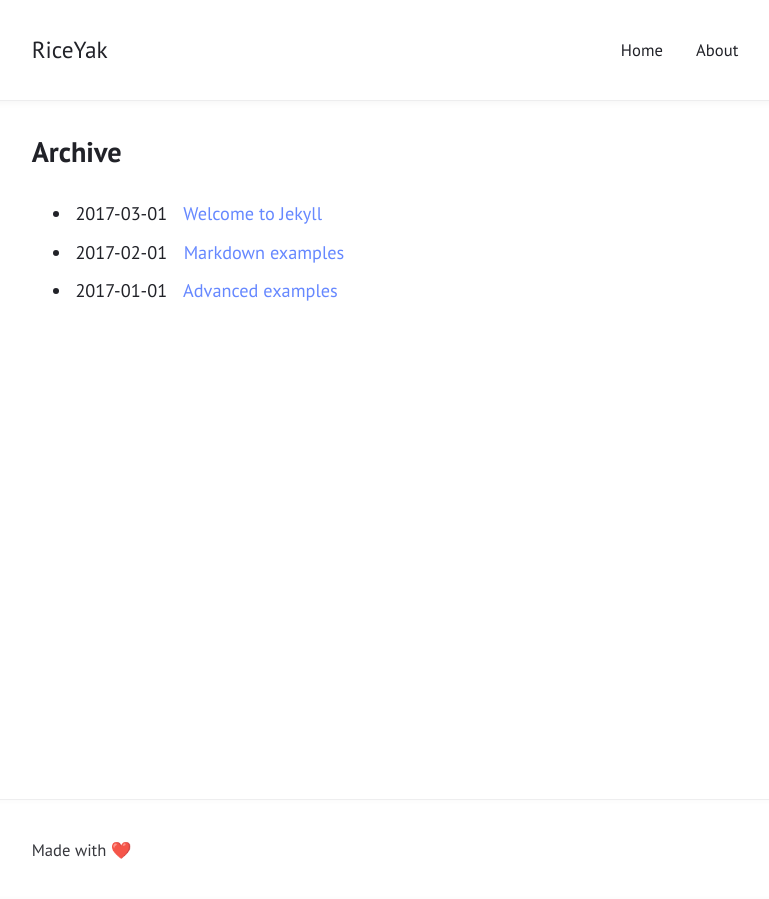
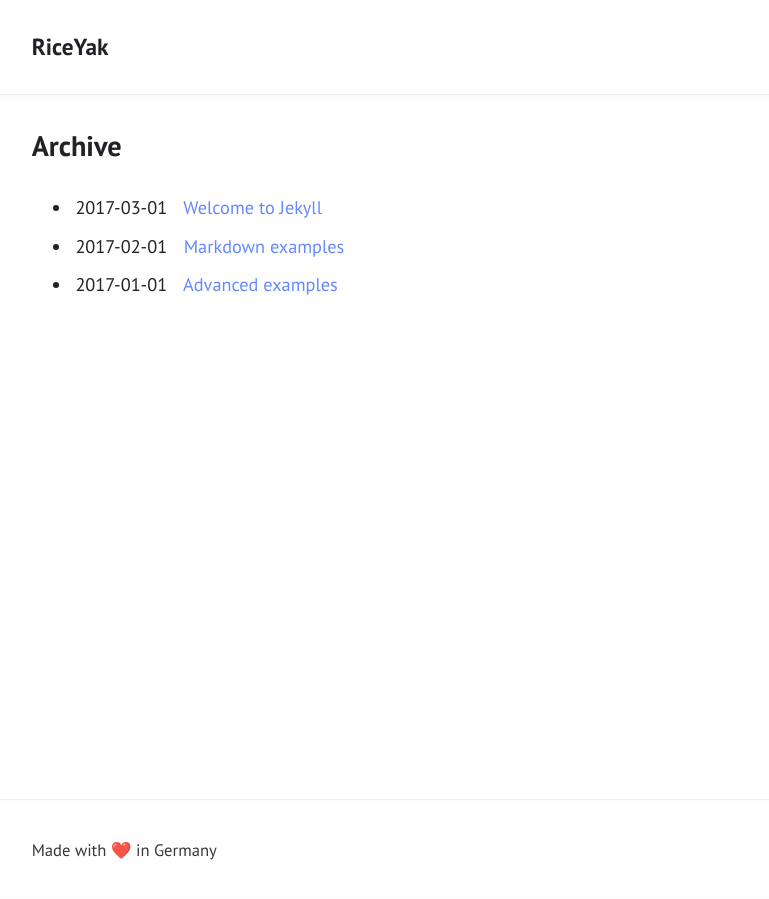
Before and after one commit to BraunPhilipp/braunphilipp.github.io, a Jekyll site: the page built from archive.html, in a window 1280 px wide. Shown: the whole page, without its empty margins (255-1024 px from the left). Built offline with Jekyll 4.4.1, drawn with Linux system fonts in a browser that asks for light colours.

Commit message:
Style changes

```diff
--- a/_config.yml
+++ b/_config.yml
@@ -1,6 +1,6 @@
 title: "RiceYak"
 author: "Philipp Braun"
-description: "Made with ❤️"
+description: "Made with ❤️ in Germany"
 permalink: /:title/
 lang: "en"
 excerpt_separator: "\n\n\n"
--- a/_layouts/default.html
+++ b/_layouts/default.html
@@ -29,7 +29,7 @@
 
 <header>
   <a href="{{ "/" | relative_url }}" class="title">{{ site.title | escape }}</a>
-  {% include menu.html menu=pages %}
+  <!-- {% include menu.html menu=pages %} -->
 </header>
 
 {{ content }}
--- a/_sass/classes.sass
+++ b/_sass/classes.sass
@@ -1,5 +1,6 @@
 .title
   font-size: 1.4em
+  font-weight: bold
 
 .more
   margin: 2em 0 1em
```
